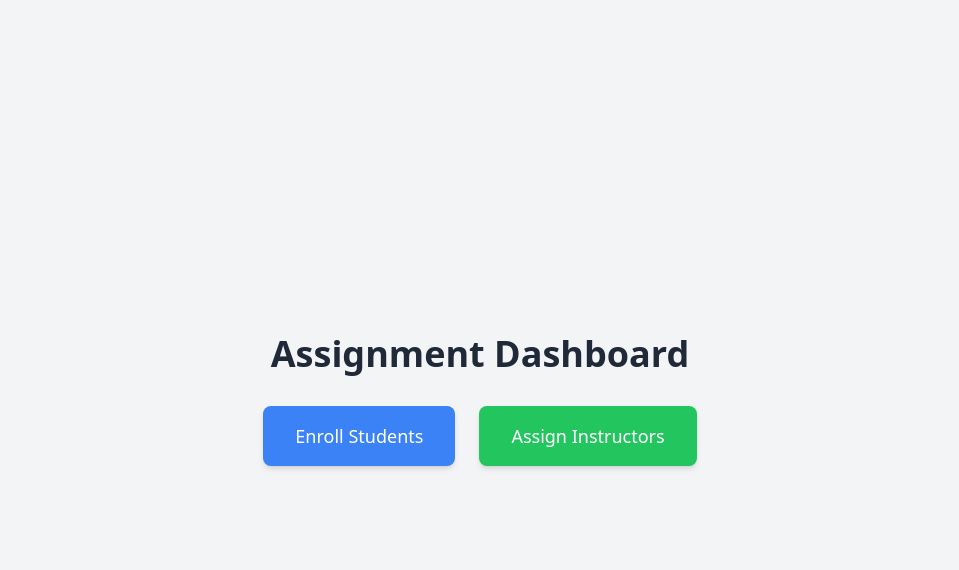
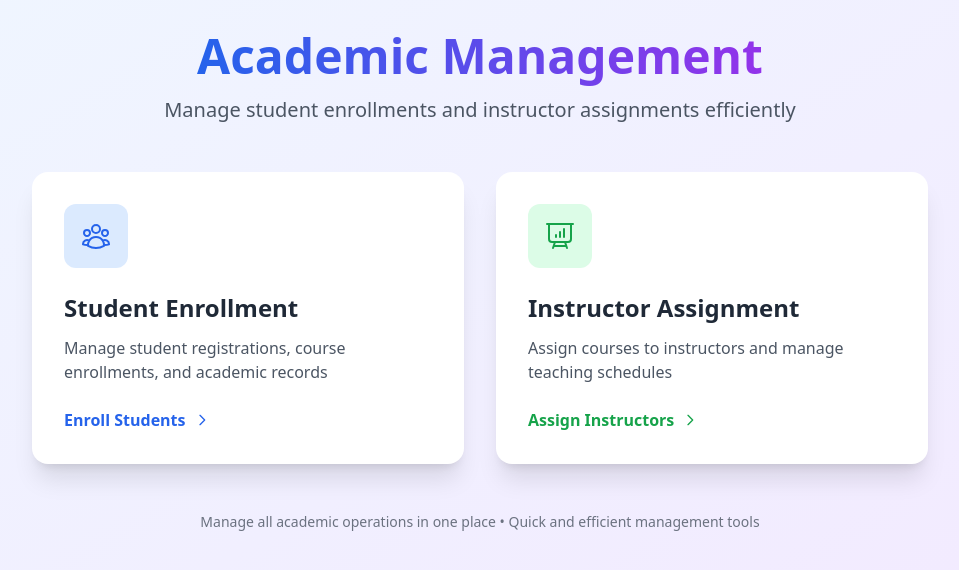
Before and after one commit to Sanka11/SmartSched, a React (Vite) app in the folder frontend/: page /assignmentdashboard in a window 1280 px wide. Shown: the top 570 px of the page, without its empty margins (160-1119 px from the left). Built offline with nearby package versions, Linux system fonts and the light colour scheme.

Commit message:
Saving local changes before pulling from main

```diff
--- a/frontend/package.json
+++ b/frontend/package.json
@@ -11,6 +11,7 @@
   },
   "dependencies": {
     "@fontsource/ibm-plex-sans-condensed": "^5.2.5",
+    "@heroicons/react": "^2.2.0",
     "axios": "^1.8.3",
     "bcryptjs": "^3.0.2",
     "react": "^19.0.0",
--- a/frontend/src/pages/AssignInstructor.jsx
+++ b/frontend/src/pages/AssignInstructor.jsx
@@ -1,4 +1,5 @@
 import { useState, useEffect } from "react";
+import { MagnifyingGlassIcon, UserCircleIcon, BookOpenIcon, AcademicCapIcon, XCircleIcon } from "@heroicons/react/24/outline";
 
 const AssignInstructor = () => {
   const [instructors, setInstructors] = useState([]);
@@ -84,95 +85,150 @@
 
 
   return (
-    <div className="p-6 bg-gray-100 min-h-screen">
-      <h1 className="text-3xl font-bold text-gray-800 mb-6">Assign Instructor</h1>
+    <div className="min-h-screen bg-gradient-to-br from-gray-50 to-blue-50 p-8">
+    <div className="max-w-6xl mx-auto">
+      <div className="mb-8">
+        <h1 className="text-4xl font-bold text-gray-800 mb-2">
+          <span className="bg-clip-text text-transparent bg-gradient-to-r from-blue-600 to-purple-600">
+            Instructor Management
+          </span>
+        </h1>
+        <p className="text-gray-600 text-lg">Assign modules and classes to instructors</p>
+      </div>
 
       {/* Search Bar */}
-      <div className="mb-6">
+      <div className="mb-8 relative">
+        <div className="absolute inset-y-0 left-0 pl-3 flex items-center pointer-events-none">
+          <MagnifyingGlassIcon className="h-5 w-5 text-gray-400" />
+        </div>
         <input
           type="text"
           placeholder="Search instructors..."
           value={searchQuery}
           onChange={(e) => setSearchQuery(e.target.value)}
-          className="w-full p-3 border border-gray-300 rounded-lg focus:outline-none focus:ring-2 focus:ring-blue-500"
+          className="w-full pl-10 pr-4 py-3 rounded-xl border border-gray-200 focus:outline-none focus:ring-2 focus:ring-blue-500 focus:border-transparent bg-white/50 backdrop-blur-sm"
         />
       </div>
 
-      {/* Instructor List */}
-      <div className="grid grid-cols-1 md:grid-cols-2 lg:grid-cols-3 gap-4 mb-6">
+      {/* Instructor Cards */}
+      <div className="grid grid-cols-1 md:grid-cols-2 lg:grid-cols-3 gap-6 mb-8">
         {filteredInstructors.map((instructor) => (
           <div
             key={instructor.id}
             onClick={() => setSelectedInstructor(instructor)}
-            className="p-4 bg-white rounded-lg shadow-md cursor-pointer hover:bg-gray-50 transition duration-300"
+            className={`group p-6 bg-white rounded-2xl shadow-lg hover:shadow-xl transition-all duration-300 cursor-pointer border-2 ${
+              selectedInstructor?.id === instructor.id
+                ? 'border-blue-500'
+                : 'border-transparent hover:border-blue-200'
+            }`}
           >
-            <h2 className="text-xl font-semibold text-gray-800">
+            <div className="flex items-start gap-4">
+              <div className="p-3 bg-blue-100 rounded-xl">
+                <UserCircleIcon className="w-8 h-8 text-blue-600" />
+              </div>
+              <div>
+                <h2 className="text-xl font-semibold text-gray-800 group-hover:text-blue-600 transition-colors">
                   {instructor.firstName} {instructor.lastName}
                 </h2>
-            <p className="text-gray-600">{instructor.email}</p>
+                <p className="text-gray-500 text-sm">{instructor.email}</p>
+              </div>
+            </div>
           </div>
         ))}
       </div>
 
-      {/* Selected Instructor Details */}
+      {/* Selected Instructor Section */}
       {selectedInstructor && (
-        <div className="mt-8">
-          <h2 className="text-2xl font-bold text-gray-800 mb-4">
-            {selectedInstructor.firstName} {selectedInstructor.lastName}'s Assigned Modules
+        <div className="bg-white rounded-2xl shadow-xl p-8 border border-gray-100">
+          <div className="flex items-center justify-between mb-6">
+            <div>
+              <h2 className="text-2xl font-bold text-gray-800">
+                <AcademicCapIcon className="w-8 h-8 text-purple-600 inline-block mr-3" />
+                {selectedInstructor.firstName} {selectedInstructor.lastName}'s Assignments
               </h2>
+              <p className="text-gray-500 mt-1">{selectedInstructor.email}</p>
+            </div>
+            <button
+              onClick={() => setSelectedInstructor(null)}
+              className="p-2 hover:bg-gray-50 rounded-lg text-gray-400 hover:text-gray-600 transition-colors"
+            >
+              <XCircleIcon className="w-6 h-6" />
+            </button>
+          </div>
 
           {/* Assigned Modules */}
-          <div className="space-y-4">
+          <div className="space-y-6">
             {selectedInstructor.modules?.map((module) => (
-              <div key={module} className="p-4 bg-white rounded-lg shadow-md">
+              <div key={module} className="p-6 bg-gray-50 rounded-xl border border-gray-200">
+                <div className="flex items-center justify-between mb-4">
+                  <div className="flex items-center gap-3">
+                    <BookOpenIcon className="w-6 h-6 text-blue-500" />
                     <h3 className="text-lg font-semibold text-gray-800">{module}</h3>
-                <div className="mt-2">
-                  <label className="block text-gray-700">Assigned Class:</label>
-                  {/* Dropdown for Assigning a Class */}
+                  </div>
+                  <button
+                    onClick={() => handleDeleteModule(module)}
+                    className="px-3 py-1.5 text-sm bg-red-100 text-red-600 rounded-lg hover:bg-red-200 transition-colors flex items-center gap-2"
+                  >
+                    <XCircleIcon className="w-4 h-4" />
+                    Remove Module
+                  </button>
+                </div>
+
+                <div className="ml-9">
+                  <label className="block text-sm font-medium text-gray-700 mb-2">Assigned Class</label>
+                  <div className="flex items-center gap-4">
                     <select
                       value={selectedInstructor.classes?.[module] || ""}
                       onChange={(e) => handleAssignClass(module, e.target.value)}
-                    className="w-full p-2 border border-gray-300 rounded-lg focus:outline-none focus:ring-2 focus:ring-blue-500"
+                      className="flex-1 px-4 py-2 border border-gray-300 rounded-lg focus:ring-2 focus:ring-blue-500 focus:border-transparent bg-white"
                     >
                       <option value="">Select Class</option>
                       {classes.map((classItem) => (
                         <option key={classItem} value={classItem}>{classItem}</option>
                       ))}
                     </select>
+                    {selectedInstructor.classes?.[module] && (
+                      <button
+                        onClick={() => handleDeleteClass(module, selectedInstructor.classes[module])}
+                        className="px-3 py-1.5 text-sm bg-gray-100 text-gray-600 rounded-lg hover:bg-gray-200 transition-colors"
+                      >
+                        Clear
+                      </button>
+                    )}
                   </div>
-                {/* Delete Module Button */}
-                <button
-                  onClick={() => handleDeleteModule(module)}
-                  className="mt-4 px-4 py-2 bg-red-500 text-white rounded-lg hover:bg-red-600 transition duration-300"
-                >
-                  Delete Module
-                </button>
+                </div>
               </div>
             ))}
           </div>
 
-          {/* Add Module */}
-          <div className="mt-6">
-            <h3 className="text-xl font-bold text-gray-800 mb-2">Add Module</h3>
-            {/* Dropdown for Adding a Module */}
+          {/* Add Module Section */}
+          <div className="mt-8 pt-8 border-t border-gray-200">
+            <h3 className="text-xl font-semibold text-gray-800 mb-6 flex items-center gap-2">
+              <AcademicCapIcon className="w-6 h-6 text-green-500" />
+              Assign New Module
+            </h3>
+            <div className="flex items-center gap-4">
               <select
                 onChange={(e) => setSelectedModule(e.target.value)}
-              className="w-full p-3 border border-gray-300 rounded-lg focus:outline-none focus:ring-2 focus:ring-blue-500"
+                className="flex-1 px-4 py-3 border border-gray-300 rounded-xl focus:ring-2 focus:ring-green-500 focus:border-transparent bg-white"
               >
-              <option value="">Select Module</option>
+                <option value="">Select Module to Assign</option>
                 {modules.map((module) => (
                   <option key={module} value={module}>{module}</option>
                 ))}
               </select>
               <button
                 onClick={() => handleAssignModule(selectedModule)}
-              className="mt-4 px-4 py-2 bg-blue-500 text-white rounded-lg hover:bg-blue-600 transition duration-300"
+                className="px-6 py-3 bg-gradient-to-r from-green-500 to-cyan-500 text-white rounded-xl hover:opacity-90 transition-opacity shadow-md flex items-center gap-2"
               >
+                <BookOpenIcon className="w-5 h-5" />
                 Assign Module
               </button>
             </div>
           </div>
+        </div>
       )}
+    </div>
   </div>
 );
 };
--- a/frontend/src/pages/AssignmentDashboard.jsx
+++ b/frontend/src/pages/AssignmentDashboard.jsx
@@ -1,26 +1,79 @@
 import { useNavigate } from "react-router-dom";
+import { AcademicCapIcon, UserGroupIcon, PresentationChartBarIcon } from "@heroicons/react/24/outline";
 
 const AssignmentDashboard = () => {
   const navigate = useNavigate();
 
   return (
-    <div className="flex flex-col items-center justify-center min-h-screen bg-gray-100 p-6">
-      <h1 className="text-4xl font-bold text-gray-800 mb-8 text-center">
-        Assignment Dashboard
+    <div className="min-h-screen bg-gradient-to-br from-blue-50 to-purple-100 p-8">
+      <div className="max-w-4xl mx-auto">
+        {/* Header Section */}
+        <div className="text-center mb-12">
+          <h1 className="text-5xl font-bold text-gray-800 mb-4">
+            <span className="bg-clip-text text-transparent bg-gradient-to-r from-blue-600 to-purple-600">
+              Academic Management
+            </span>
           </h1>
-      <div className="flex gap-6">
-        <button
+          <p className="text-xl text-gray-600">Manage student enrollments and instructor assignments efficiently</p>
+        </div>
+
+        {/* Action Cards */}
+        <div className="grid grid-cols-1 md:grid-cols-2 gap-8">
+          {/* Student Enrollment Card */}
+          <div
             onClick={() => navigate("/enroll-students")}
-          className="bg-blue-500 text-white px-8 py-4 rounded-lg shadow-md hover:bg-blue-600 transition duration-300 flex items-center justify-center gap-2"
+            className="group relative bg-white rounded-2xl p-8 shadow-xl hover:shadow-2xl transition-all duration-300 transform hover:-translate-y-2 cursor-pointer"
           >
-          <span className="text-lg">Enroll Students</span>
+            <div className="absolute inset-0 bg-gradient-to-br from-blue-50 to-purple-50 opacity-0 group-hover:opacity-100 transition-opacity duration-300 rounded-2xl"></div>
+            <div className="relative">
+              <div className="mb-6">
+                <div className="w-16 h-16 bg-blue-100 rounded-xl flex items-center justify-center">
+                  <UserGroupIcon className="w-8 h-8 text-blue-600" />
+                </div>
+              </div>
+              <h2 className="text-2xl font-bold text-gray-800 mb-3">Student Enrollment</h2>
+              <p className="text-gray-600 mb-6">
+                Manage student registrations, course enrollments, and academic records
+              </p>
+              <button className="flex items-center text-blue-600 font-semibold group-hover:text-blue-700 transition-colors">
+                <span>Enroll Students</span>
+                <svg className="w-4 h-4 ml-2" fill="none" stroke="currentColor" viewBox="0 0 24 24">
+                  <path strokeLinecap="round" strokeLinejoin="round" strokeWidth="2" d="M9 5l7 7-7 7" />
+                </svg>
               </button>
-        <button
+            </div>
+          </div>
+
+          {/* Instructor Assignment Card */}
+          <div
             onClick={() => navigate("/assign-instructors")}
-          className="bg-green-500 text-white px-8 py-4 rounded-lg shadow-md hover:bg-green-600 transition duration-300 flex items-center justify-center gap-2"
+            className="group relative bg-white rounded-2xl p-8 shadow-xl hover:shadow-2xl transition-all duration-300 transform hover:-translate-y-2 cursor-pointer"
           >
-          <span className="text-lg">Assign Instructors</span>
+            <div className="absolute inset-0 bg-gradient-to-br from-green-50 to-cyan-50 opacity-0 group-hover:opacity-100 transition-opacity duration-300 rounded-2xl"></div>
+            <div className="relative">
+              <div className="mb-6">
+                <div className="w-16 h-16 bg-green-100 rounded-xl flex items-center justify-center">
+                  <PresentationChartBarIcon className="w-8 h-8 text-green-600" />
+                </div>
+              </div>
+              <h2 className="text-2xl font-bold text-gray-800 mb-3">Instructor Assignment</h2>
+              <p className="text-gray-600 mb-6">
+                Assign courses to instructors and manage teaching schedules
+              </p>
+              <button className="flex items-center text-green-600 font-semibold group-hover:text-green-700 transition-colors">
+                <span>Assign Instructors</span>
+                <svg className="w-4 h-4 ml-2" fill="none" stroke="currentColor" viewBox="0 0 24 24">
+                  <path strokeLinecap="round" strokeLinejoin="round" strokeWidth="2" d="M9 5l7 7-7 7" />
+                </svg>
               </button>
+            </div>
+          </div>
+        </div>
+
+        {/* Footer Note */}
+        <p className="text-center text-gray-500 mt-12 text-sm">
+          Manage all academic operations in one place • Quick and efficient management tools
+        </p>
       </div>
     </div>
   );
```
Also changed, not shown: 16 other files (tests, documents, lock files or other folders). Lines whose indentation alone changed are shown as unchanged.
